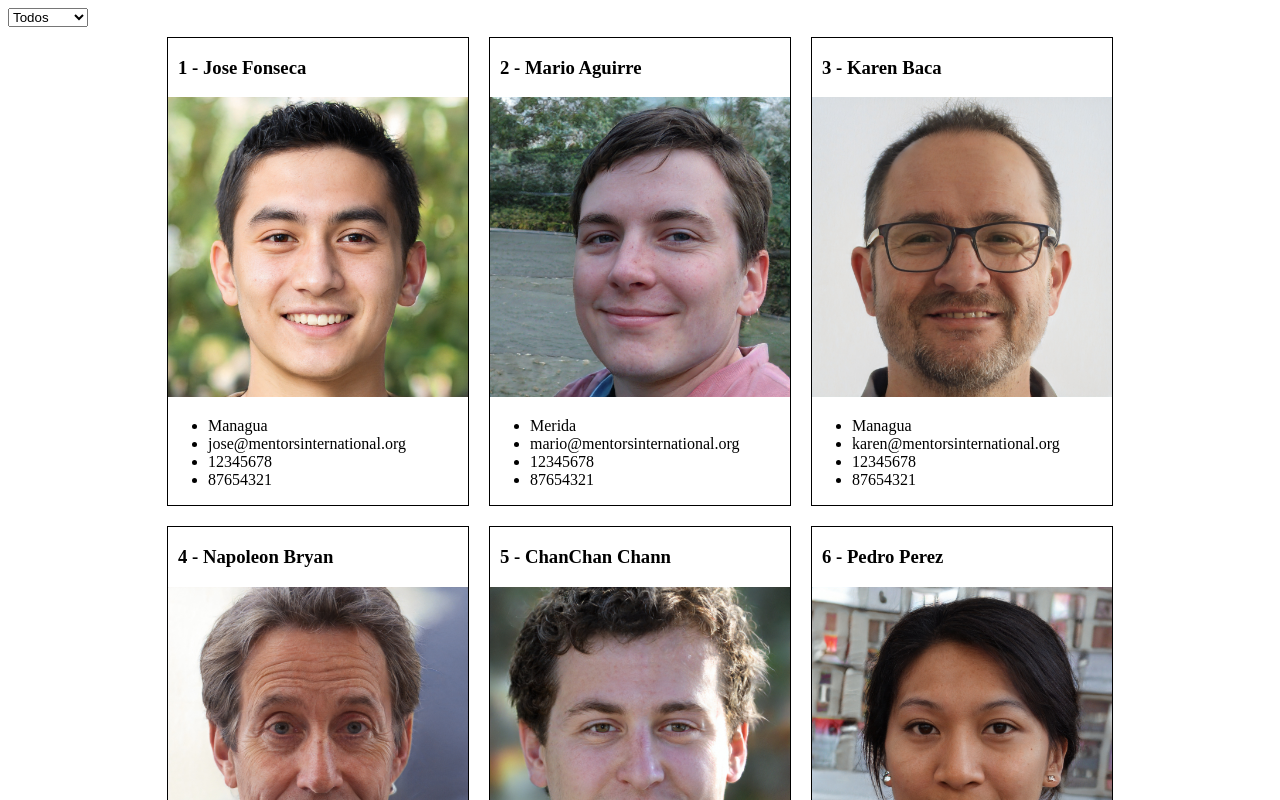
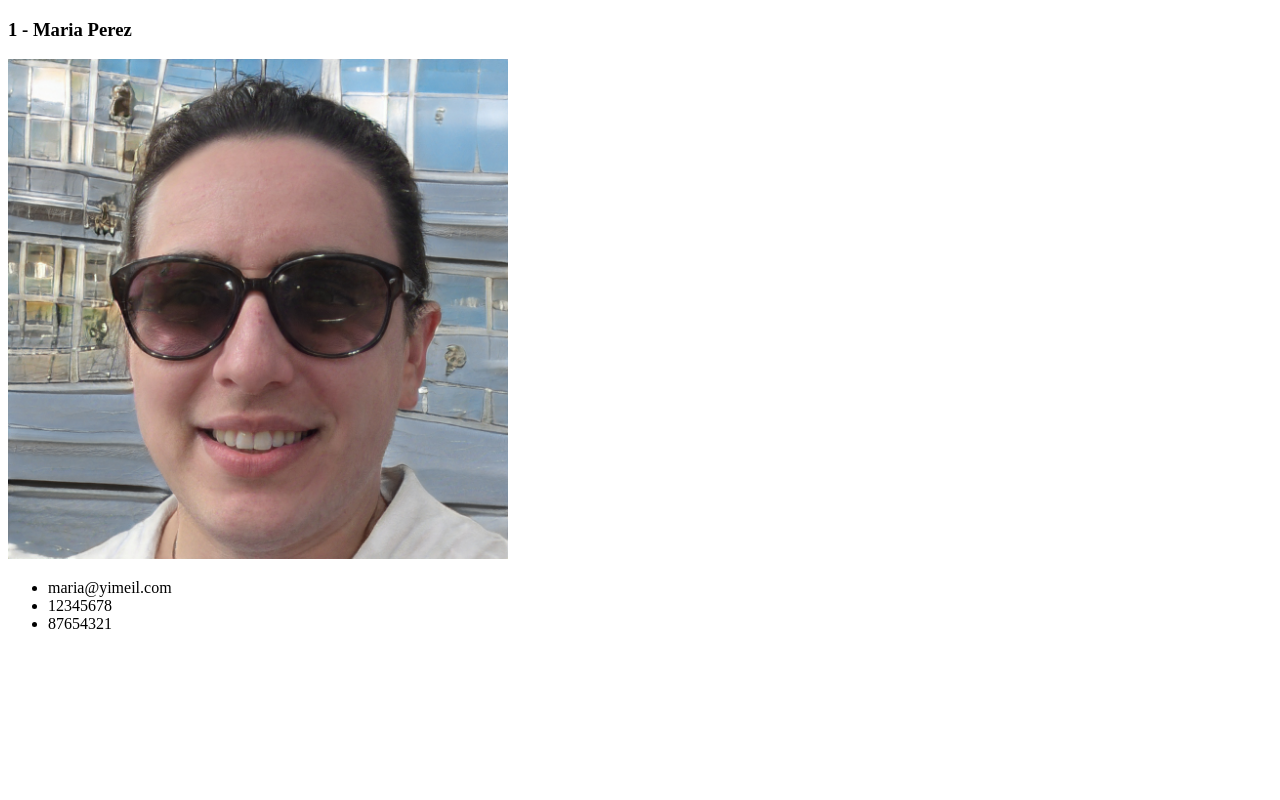
Before and after one commit to phaetton/AngularMifo, an Angular app: page /mentorados/1 in a window 1280 px wide. Before the commit this address led to /mentores. Shown: the top 800 px of the page. Built offline with nearby package versions, Linux system fonts and the light colour scheme.

Commit message:
ver mentorado
agregada la opción de ver mentorado

```diff
--- a/src/app/app.module.ts
+++ b/src/app/app.module.ts
@@ -6,13 +6,15 @@ import { AppComponent } from './app.component';
 import { ListaMentoresComponent } from './lista-mentores/lista-mentores.component';
 import { DetalleComponent } from './detalle/detalle.component';
 import { ListaMentoradosComponent } from './lista-mentorados/lista-mentorados.component';
+import { DetalleMentoradoComponent } from './detalle-mentorado/detalle-mentorado.component';
 
 @NgModule({
   declarations: [
     AppComponent,
     ListaMentoresComponent,
     DetalleComponent,
-    ListaMentoradosComponent
+    ListaMentoradosComponent,
+    DetalleMentoradoComponent
   ],
   imports: [
     BrowserModule,
--- /dev/null
+++ b/src/app/detalle-mentorado/detalle-mentorado.component.html
@@ -0,0 +1,9 @@
+<div class="mentorado">
+    <h3>{{ mentorado?.id }} - {{ mentorado?.nombre }} {{ mentorado?.apellido }}</h3>
+    <img [src]="mentorado?.imagen" alt="" />
+    <ul>
+      <li>{{ mentorado?.email }}</li>
+      <li>{{ mentorado?.celular }}</li>
+      <li>{{ mentorado?.whatsapp }}</li>
+    </ul>
+  </div>
--- /dev/null
+++ b/src/app/detalle-mentorado/detalle-mentorado.component.scss
@@ -0,0 +1,11 @@
+.mentorados{
+    display: flex;
+}
+
+.mentorado{
+    width: 500px;
+}
+
+.mentorado img{
+    width: 100%;
+}
--- /dev/null
+++ b/src/app/detalle-mentorado/detalle-mentorado.component.ts
@@ -0,0 +1,24 @@
+import { Component, OnInit } from '@angular/core';
+import { ActivatedRoute } from '@angular/router';
+import { MentoradosService } from '../mentorados.service';
+import { Mentorado } from '../models/mentorado.model';
+
+@Component({
+  selector: 'app-detalle-mentorado',
+  templateUrl: './detalle-mentorado.component.html',
+  styleUrls: ['./detalle-mentorado.component.scss']
+})
+export class DetalleMentoradoComponent implements OnInit {
+mentorado:Mentorado
+  constructor(
+    private activatedroute: ActivatedRoute,
+    private mentoradosservice:MentoradosService
+  ) { }
+
+  ngOnInit(): void {
+    this.activatedroute.params.subscribe(async params=>{
+      this.mentorado=await this.mentoradosservice.getById(parseInt(params.mentoradoId));
+    })
+  }
+
+}
--- a/src/app/detalle/detalle.component.ts
+++ b/src/app/detalle/detalle.component.ts
@@ -22,5 +22,4 @@ export class DetalleComponent implements OnInit {
       this.mentor = await this.mentoresservice.getById(parseInt(params.mentorId));
     })
   }
-
 }
--- a/src/app/lista-mentorados/lista-mentorados.component.html
+++ b/src/app/lista-mentorados/lista-mentorados.component.html
@@ -1,6 +1,6 @@
 <div class="mentorados">
-  <div class="mentorado" *ngFor="let mentorado of mentorados">
+  <div class="mentorado" *ngFor="let mentorado of mentorados" [routerLink]="['/mentorados',mentorado.id]">
     <img [src]="mentorado.imagen" alt="" />
-    <p>{{ mentorado.nombre }} {{ mentorado.apellido }}</p>
+    <p>{{mentorado.id}} - {{ mentorado.nombre }} {{ mentorado.apellido }}</p>
   </div>
 </div>
--- a/src/app/lista-mentorados/lista-mentorados.component.scss
+++ b/src/app/lista-mentorados/lista-mentorados.component.scss
@@ -14,4 +14,5 @@
 
 .mentorado img {
   width: 100%;
+  border-radius: 100%;
 }
--- a/src/app/lista-mentores/lista-mentores.component.html
+++ b/src/app/lista-mentores/lista-mentores.component.html
@@ -17,5 +17,6 @@
       <li>{{ mentor.celular }}</li>
       <li>{{ mentor.whatsapp }}</li>
     </ul>
+    <button [routerLink]="['/mentores',mentor.id,'mentorados']">mentorados</button>
   </div>
 </div>
--- a/src/app/lista-mentores/lista-mentores.component.ts
+++ b/src/app/lista-mentores/lista-mentores.component.ts
@@ -24,5 +24,4 @@ export class ListaMentoresComponent implements OnInit {
       this.arrMentores = await this.mentoresservice.getByOficina($event.target.value);
     }
   }
-
 }
--- a/src/app/mentorados.service.ts
+++ b/src/app/mentorados.service.ts
@@ -17,4 +17,13 @@ export class MentoradosService {
       resolve(arrFiltrado);
     });
   }
+
+  getById(mentoradoId): Promise<Mentorado> {
+    return new Promise((resolve, reject) => {
+      const mentoradofound = MENTORADOS.find(mentorado => {
+        return mentorado.id === mentoradoId;
+      });
+      resolve(mentoradofound);
+    });
+  }
 }
```
Also changed, not shown: src/app/app-routing.module.ts (+7 -3 lines).
